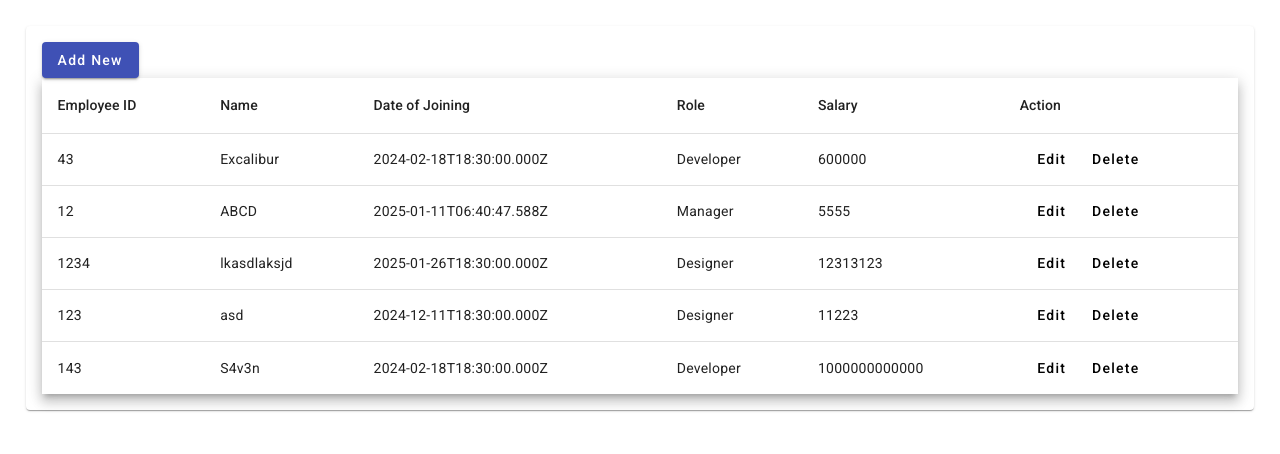
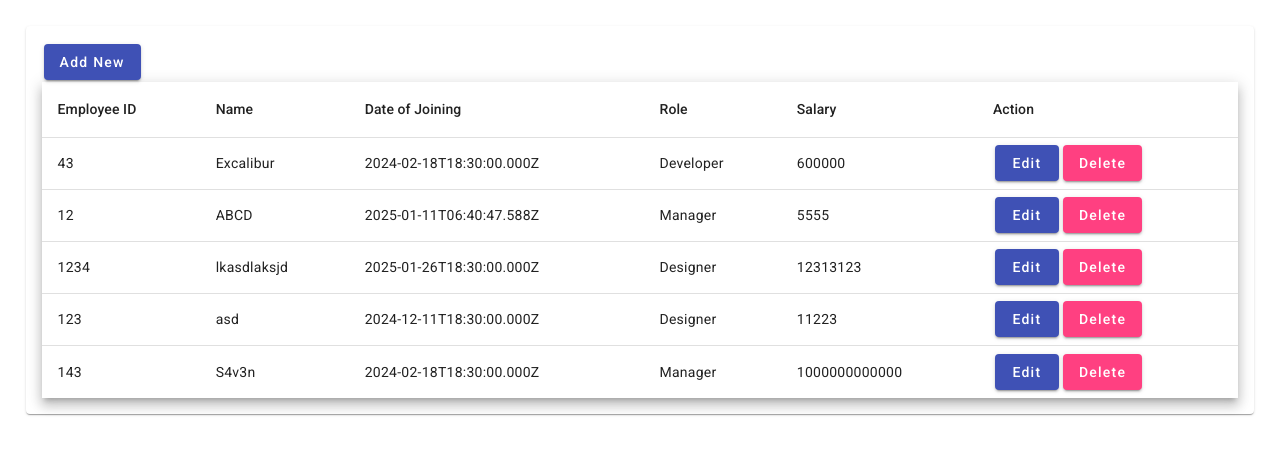
Before and after one commit to Sridharvn/Angular-CRUD-APP-With-NGRX, an Angular app: page /employee in a window 1280 px wide. Shown: the top 454 px of the page. Built offline with nearby package versions, Linux system fonts and the light colour scheme; data requests are answered from the project's data file.

Commit message:
Added edit open

```diff
--- a/src/app/components/add-employee/add-employee.component.ts
+++ b/src/app/components/add-employee/add-employee.component.ts
@@ -62,11 +62,21 @@ export class AddEmployeeComponent implements OnInit, OnDestroy {
 
   ngOnInit() {
     this.dialogData = this.data;
-    if (this.data > 0) {
+    if (this.data.code > 0) {
       this.title = 'Edit Employee';
       this.employeeService
         .getEmployeeById(this.dialogData.code)
-        .subscribe((response) => {});
+        .subscribe((response) => {
+          if (response != null) {
+            this.empForm.setValue({
+              id: response.id,
+              name: response.name,
+              doj: new Date(response.doj),
+              role: response.role,
+              salary: response.salary,
+            });
+          }
+        });
     }
   }
 
--- a/src/app/components/employee/employee.component.html
+++ b/src/app/components/employee/employee.component.html
@@ -42,8 +42,8 @@
       <ng-container matColumnDef="action">
         <th mat-header-cell *matHeaderCellDef> Action </th>
         <td mat-cell *matCellDef="let element">
-          <button mat-button (click)="editEmployee(element.id)">Edit</button>
-          <button mat-button (click)="deleteEmployee(element.id)">Delete</button>
+          <button mat-raised-button (click)="editEmployee(element.id)" color="primary">Edit</button>
+          <button mat-raised-button (click)="deleteEmployee(element.id)" color="accent">Delete</button>
         </td>
       </ng-container>
       <tr mat-header-row *matHeaderRowDef="displayedColumns"></tr>
--- a/src/app/components/employee/employee.component.scss
+++ b/src/app/components/employee/employee.component.scss
@@ -1,3 +1,6 @@
 .mdc-card {
   margin: 2%;
 }
+.mdc-button {
+  margin: 2px;
+}
--- a/src/app/data/db.json
+++ b/src/app/data/db.json
@@ -32,7 +32,7 @@
       "id": "143",
       "name": "S4v3n",
       "doj": "2024-02-18T18:30:00.000Z",
-      "role": "Developer",
+      "role": "Manager",
       "salary": 1000000000000
     }
   ]
--- a/src/app/services/employee.service.ts
+++ b/src/app/services/employee.service.ts
@@ -26,7 +26,6 @@ export class EmployeeService {
   }
 
   deleteEmployee(id: number) {
-    debugger;
     return this.http.delete<void>(`${this.api}/${id}`);
   }
 }
```
